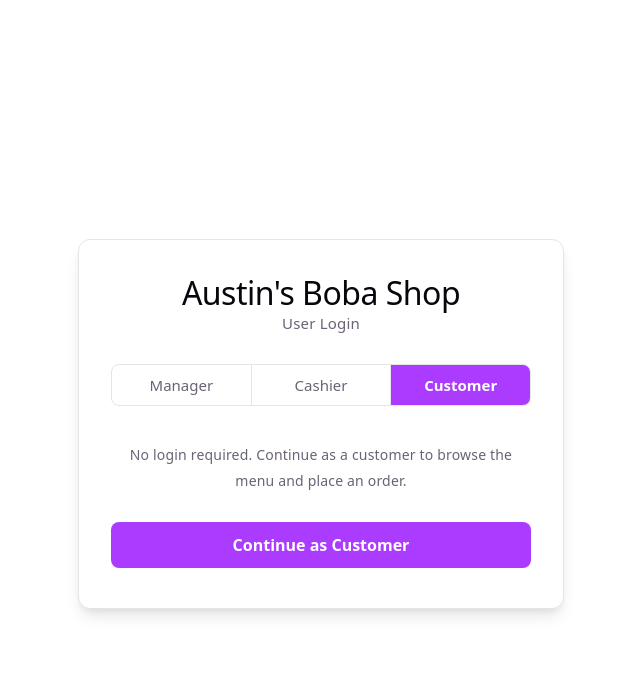
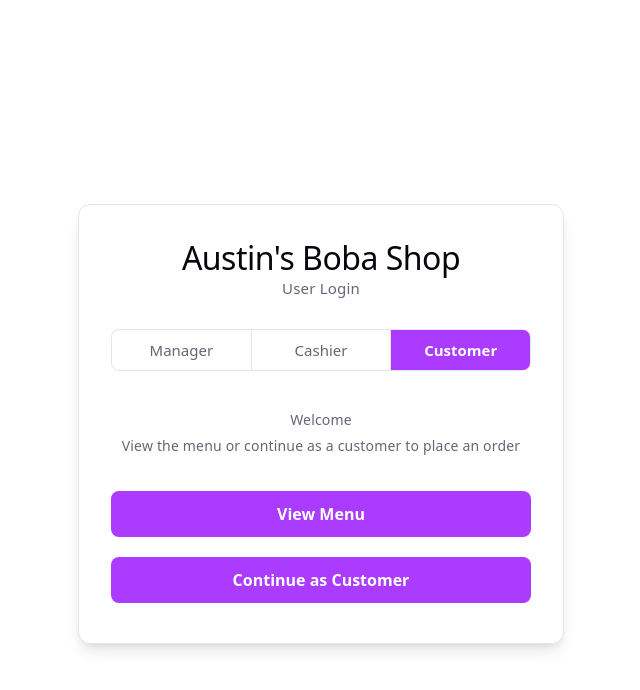
Before and after one commit to vule04-tamu/Team-Austin-Project3, a React app: page / in a window 1280 px wide. Both pictures are taken after a click on the button "Customer". Shown: the top 690 px of the page, without its empty margins (319-959 px from the left). Built offline with nearby package versions, Linux system fonts and the light colour scheme; no server answers; the HTML template or start-up script is replaced by a standard one.

Commit message:
added menu button to customer tab

```diff
--- a/src/App.css
+++ b/src/App.css
@@ -84,6 +84,10 @@
   text-align: left;
 }
 
+.login-form .menu-view-btn {
+  margin-bottom: 4px;
+}
+
 .field {
   display: flex;
   flex-direction: column;
@@ -158,3 +162,8 @@
   opacity: 0.6;
   cursor: not-allowed;
 }
+
+/* Button for viewing menu on customer login page */
+.menu-view-btn {
+  margin-top: 4px;
+}
--- a/src/Login.jsx
+++ b/src/Login.jsx
@@ -17,7 +17,6 @@ function Login() {
     setError('')
 
     if (role === 'customer') {
-      navigate('/menu')
       return
     }
 
@@ -105,9 +104,16 @@ function Login() {
               </div>
             </>
           ) : (
-            <p className="customer-note">
-              No login required. Continue as a customer to browse the menu and place an order.
-            </p>
+            <>
+              <p className="customer-note">
+                Welcome<br />
+                View the menu or continue as a customer to place an order
+              </p>
+
+              <button type="button" className="login-btn menu-view-btn" onClick={() => navigate('/menu')}>
+                View Menu
+              </button>
+            </>
           )}
 
           {error && <p className="error-msg">{error}</p>}
```
